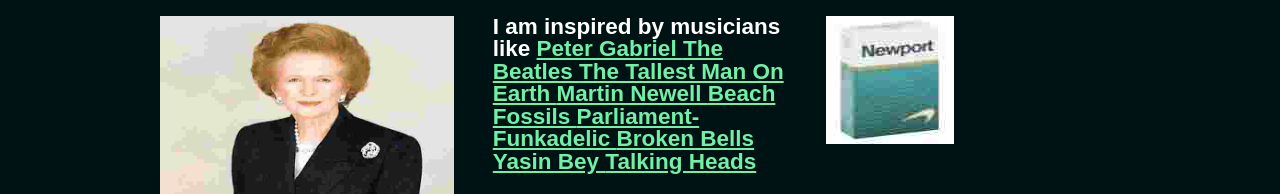
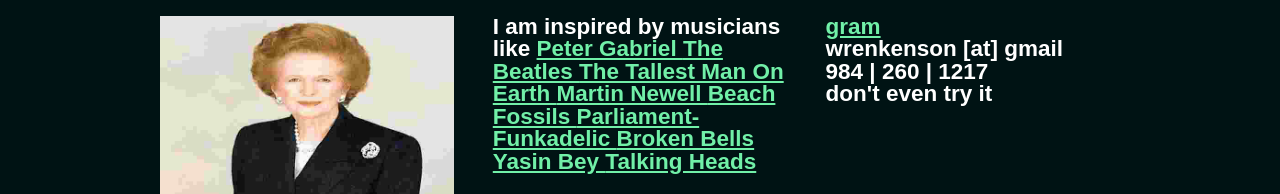
Before and after one commit to WrenKennison/whoa, a plain HTML site: page Me/index.html in a window 1280 px wide. Shown: the part 486-680 px from the top of the page. Drawn offline with Linux system fonts and the light colour scheme; files whose address does not match are found by name.

Commit message:
added even more bio stuff

```diff
--- a/Me/index.html
+++ b/Me/index.html
@@ -49,7 +49,7 @@
       <div class="one-third column">
         <p>
           I have been making music all my life.
-          I played guitar in <a target="_blank" href="https://lepsius24.com"> Lepsius 24</a>.
+          I created and played guitar in <a target="_blank" href="https://lepsius24.com"> Lepsius 24</a>.
           <br><br>
           coincidentally this is when I started to actually get good at making music.
           <br><br>
@@ -77,12 +77,18 @@
         </p>
       </div>
       <div class="one-third column">
-          <img style="max-width: 200%;" src="../IMAGES/newport.jpg" alt="">
-      </div>
+        <p>
+          <a target="_blank" href="https://www.instagram.com/the_real_wren_kenson/">gram </a>
+          <br>
+          wrenkenson [at] gmail
+          <br>984 | 260 | 1217
+          <br>don't even try it
+        </p>
+       </div>
     </div>
 
 
-
+https://www.instagram.com/the_real_wren_kenson/
 
    <footer id="footer"
     <h5>all rights reserved [unless you ask nicely] -  <script>document.write(Date().split` `[3])</script></h5>
```
